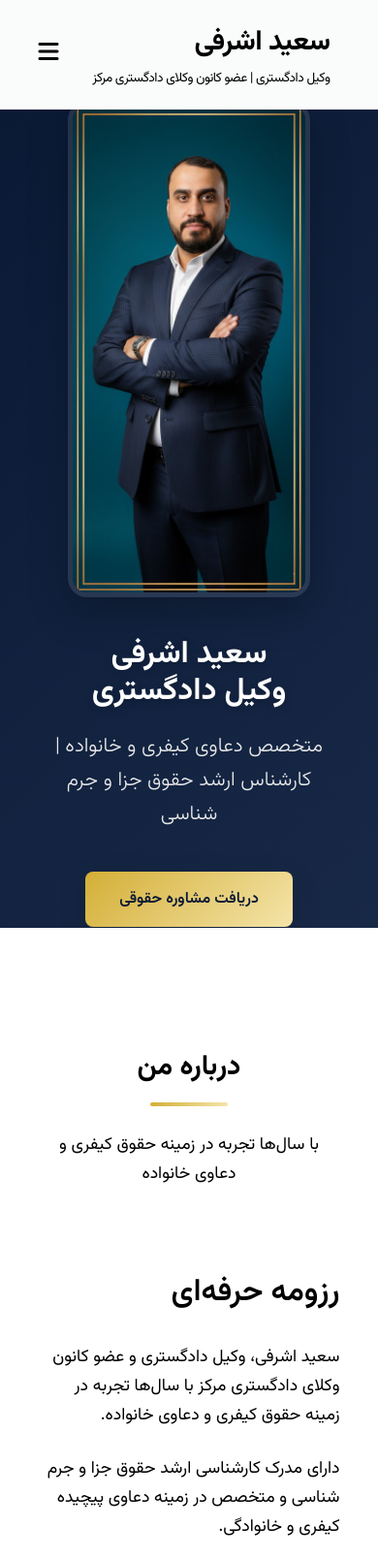
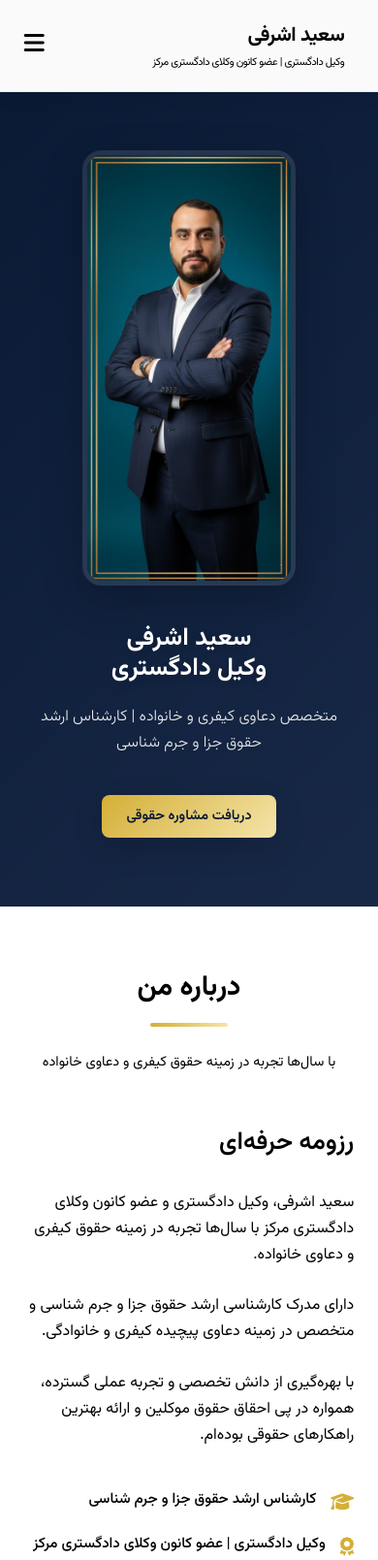
Before and after one commit to Saeid-Ashrafi-com/home, a plain HTML site: page index.html in a window 390 px wide. Shown: the top 1609 px of the page at 97% size. Drawn offline with Linux system fonts and the light colour scheme.

Commit message:
Update index.html

```diff
--- a/index.html
+++ b/index.html
@@ -53,6 +53,9 @@
             padding: 20px 0;
             box-shadow: 0 2px 20px rgba(0, 0, 0, 0.08);
             border-bottom: 1px solid rgba(0, 0, 0, 0.05);
+            position: sticky;
+            top: 0;
+            z-index: 1000;
         }
 
         .header-content {
@@ -674,7 +677,7 @@
             transform: translateY(0);
         }
 
-        /* Responsive Styles */
+        /* Responsive Styles - بهبود بخش موبایل */
         @media (max-width: 1200px) {
             .specialties-grid {
                 grid-template-columns: 1fr;
@@ -718,6 +721,16 @@
                 width: 300px;
                 height: auto;
             }
+
+            .hero {
+                min-height: 800px;
+                height: auto;
+                padding: 100px 0;
+            }
+
+            .hero h2 {
+                font-size: 2.8rem;
+            }
         }
 
         @media (max-width: 768px) {
@@ -732,6 +745,7 @@
                 padding: 20px;
                 box-shadow: 0 10px 20px rgba(0, 0, 0, 0.1);
                 border-top: 1px solid rgba(0, 0, 0, 0.05);
+                z-index: 1000;
             }
 
             nav ul.active {
@@ -744,33 +758,92 @@
 
             .mobile-menu {
                 display: block;
+                z-index: 1001;
             }
 
             .hero h2 {
-                font-size: 2.5rem;
+                font-size: 2.2rem;
+            }
+
+            .hero p {
+                font-size: 1.1rem;
             }
 
             .section-title h2 {
                 font-size: 2.2rem;
             }
 
+            .section-title p {
+                font-size: 1rem;
+            }
+
             .about-images {
                 grid-template-columns: 1fr;
+            }
+
+            .image-card {
+                height: 250px;
             }
 
             .lawyer-photo {
                 width: 280px;
                 height: auto;
             }
+
+            .specialty-card {
+                padding: 25px;
+            }
+
+            .specialty-card h3 {
+                font-size: 1.6rem;
+            }
+
+            .contact-form {
+                padding: 25px;
+            }
+
+            .hero {
+                min-height: 700px;
+                padding: 80px 0;
+            }
+
+            .about, .specialties, .contact {
+                padding: 80px 0;
+            }
+
+            .btn {
+                padding: 12px 30px;
+                font-size: 0.95rem;
+            }
+
+            .header-content {
+                flex-wrap: wrap;
+            }
+
+            .logo h1 {
+                font-size: 1.5rem;
+            }
+
+            .logo span {
+                font-size: 0.75rem;
+            }
         }
 
         @media (max-width: 576px) {
             .hero h2 {
-                font-size: 2rem;
+                font-size: 1.8rem;
+            }
+
+            .hero p {
+                font-size: 1rem;
             }
 
             .section-title h2 {
                 font-size: 1.8rem;
+            }
+
+            .section-title p {
+                font-size: 0.9rem;
             }
 
             .specialties-grid {
@@ -778,12 +851,99 @@
             }
 
             .specialty-card {
-                padding: 25px;
+                padding: 20px;
+            }
+
+            .specialty-card h3 {
+                font-size: 1.4rem;
             }
 
             .lawyer-photo {
                 width: 250px;
                 height: auto;
+            }
+
+            .about-text h3 {
+                font-size: 1.6rem;
+            }
+
+            .about-text p, .contact-info p {
+                font-size: 1rem;
+            }
+
+            .contact-info h3 {
+                font-size: 1.6rem;
+            }
+
+            .contact-item {
+                flex-direction: column;
+                align-items: flex-start;
+            }
+
+            .contact-item i {
+                margin-left: 0;
+                margin-bottom: 10px;
+            }
+
+            .contact-item span {
+                font-size: 0.95rem;
+            }
+
+            .hero {
+                min-height: 600px;
+                padding: 60px 0;
+            }
+
+            .about, .specialties, .contact {
+                padding: 60px 0;
+            }
+
+            .footer-logo {
+                font-size: 1.8rem;
+            }
+
+            .footer-info p {
+                font-size: 0.9rem;
+            }
+
+            .container {
+                width: 95%;
+                padding: 0 15px;
+            }
+
+            .section-title {
+                margin-bottom: 50px;
+            }
+
+            .qualification-item span {
+                font-size: 0.95rem;
+            }
+        }
+
+        @media (max-width: 400px) {
+            .hero h2 {
+                font-size: 1.6rem;
+            }
+
+            .lawyer-photo {
+                width: 220px;
+            }
+
+            .logo h1 {
+                font-size: 1.3rem;
+            }
+
+            .logo span {
+                font-size: 0.7rem;
+            }
+
+            .btn {
+                padding: 10px 25px;
+                font-size: 0.9rem;
+            }
+
+            .specialty-card ul li {
+                font-size: 0.9rem;
             }
         }
     </style>
@@ -1015,6 +1175,13 @@
             navMenu.classList.toggle('active');
         });
 
+        // Close mobile menu when clicking on a link
+        document.querySelectorAll('nav ul li a').forEach(link => {
+            link.addEventListener('click', function() {
+                navMenu.classList.remove('active');
+            });
+        });
+
         // Smooth scrolling for anchor links
         document.querySelectorAll('a[href^="#"]').forEach(anchor => {
             anchor.addEventListener('click', function(e) {
```
